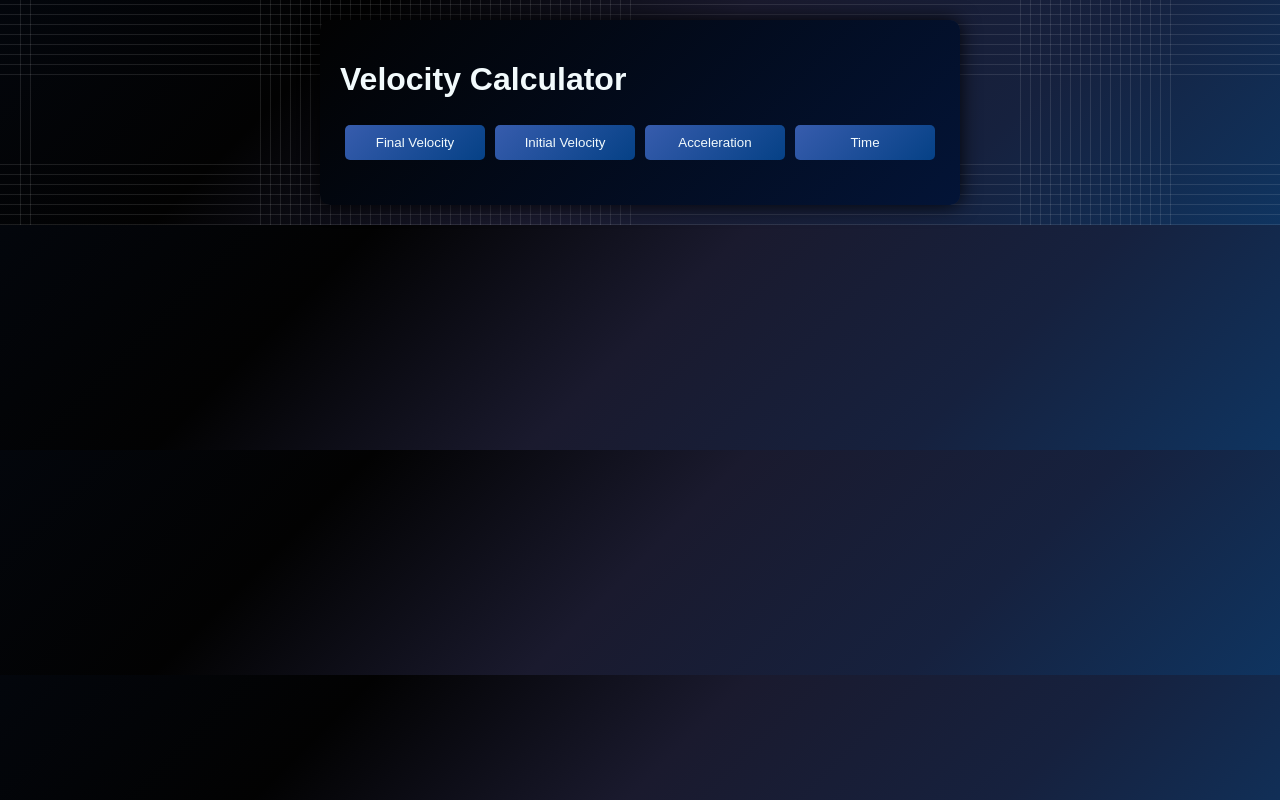
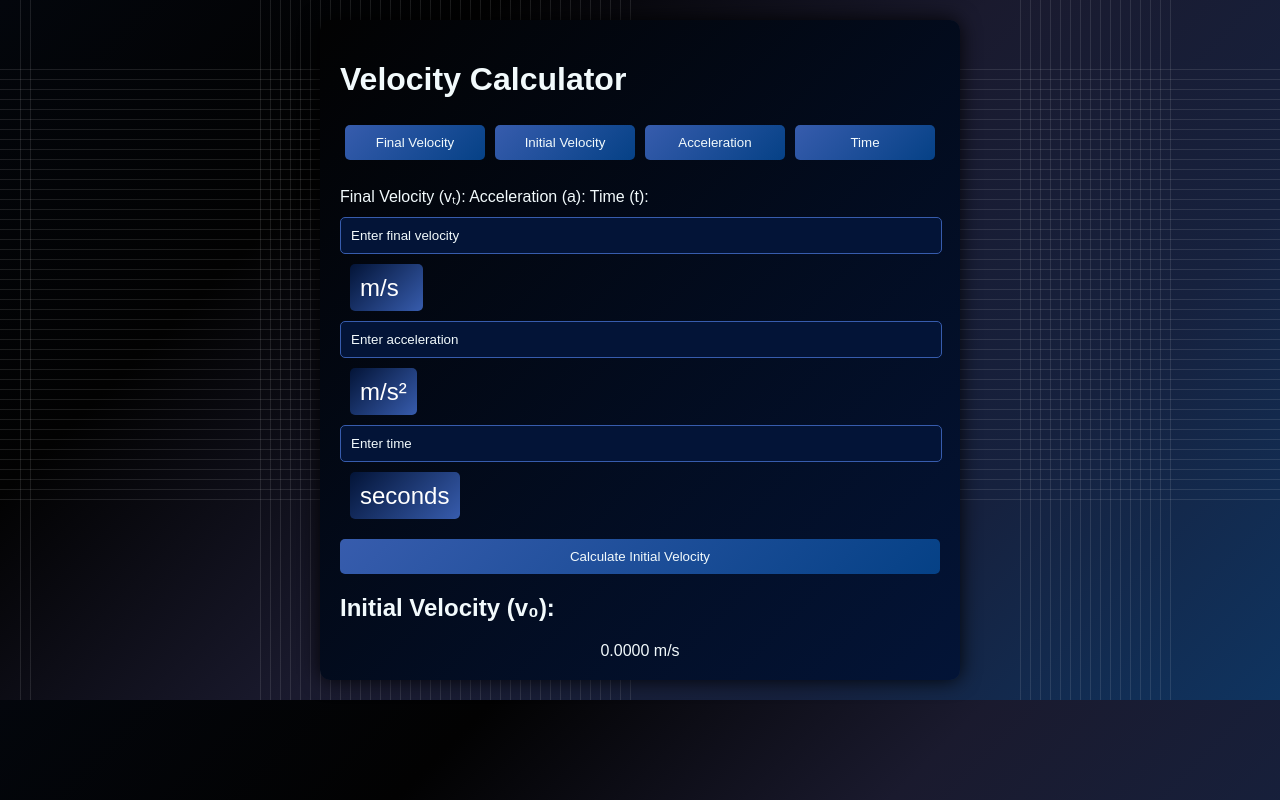
Before and after one commit to raimonvibe/Velocity-Calculator, a plain HTML site: page index.html in a window 1280 px wide. Both pictures are taken after a click on the button "Initial Velocity". Drawn offline with Linux system fonts and the light colour scheme.

Commit message:
Update index.html

```diff
--- a/index.html
+++ b/index.html
@@ -4,8 +4,7 @@
     <meta charset="UTF-8">
     <meta name="viewport" content="width=device-width, initial-scale=1.0">
     <title>Velocity Calculator</title>
-    <link rel="icon" href="favicon.ico?v=1">
-    <link rel="stylesheet" href="styles.css">
+    <link rel="stylesheet" href="styles.css"> <!-- Link to the CSS file -->
 </head>
 <body>
     <div class="container">
@@ -51,18 +50,99 @@
             <div class="output-container">
                 <span id="finalVelocityOutput">0.0000 m/s</span>
             </div>
-            <!-- Dropdown menu for unit selection -->
-            <div class="result-options">
-                <label for="finalVelocityUnitSelect">Convert to:</label>
-                <select id="finalVelocityUnitSelect" class="unit-select">
-                    <!-- Options will be dynamically added -->
-                </select>
-                <button id="convertFinalVelocityButton">Convert</button>
+        </div>
+
+        <!-- Initial Velocity Tab -->
+        <div id="initialVelocity" class="tab-content">
+            <div class="row">
+                <div class="label-column">
+                    <label for="finalVelocityIV">Final Velocity (vₜ):</label>
+                    <label for="accelerationIV">Acceleration (a):</label>
+                    <label for="timeIV">Time (t):</label>
+                </div>
+                <div class="input-column">
+                    <input type="number" id="finalVelocityIV" placeholder="Enter final velocity">
+                    <select id="finalVelocityUnitIV" class="unit-select">
+                        <option value="m/s">m/s</option>
+                        <option value="km/h">km/h</option>
+                    </select>
+                    <input type="number" id="accelerationIV" placeholder="Enter acceleration">
+                    <select id="accelerationUnitIV" class="unit-select">
+                        <option value="m/s²">m/s²</option>
+                        <option value="g">g</option>
+                    </select>
+                    <input type="number" id="timeIV" placeholder="Enter time">
+                    <select id="timeUnitIV" class="unit-select">
+                        <option value="seconds">seconds</option>
+                    </select>
+                </div>
+            </div>
+            <button id="calculateInitialVelocityButton">Calculate Initial Velocity</button>
+            <h2>Initial Velocity (v₀):</h2>
+            <div class="output-container">
+                <span id="initialVelocityOutput">0.0000 m/s</span>
             </div>
         </div>
 
-        <!-- Repeat for Initial Velocity, Acceleration, and Time Tabs -->
-        <!-- Make sure all tabs are structured similarly -->
+        <!-- Acceleration Tab -->
+        <div id="acceleration" class="tab-content">
+            <div class="row">
+                <div class="label-column">
+                    <label for="finalVelocityAcc">Final Velocity (vₜ):</label>
+                    <label for="initialVelocityAcc">Initial Velocity (v₀):</label>
+                    <label for="timeAcc">Time (t):</label>
+                </div>
+                <div class="input-column">
+                    <input type="number" id="finalVelocityAcc" placeholder="Enter final velocity">
+                    <select id="finalVelocityUnitAcc" class="unit-select">
+                        <option value="m/s">m/s</option>
+                    </select>
+                    <input type="number" id="initialVelocityAcc" placeholder="Enter initial velocity">
+                    <select id="initialVelocityUnitAcc" class="unit-select">
+                        <option value="m/s">m/s</option>
+                    </select>
+                    <input type="number" id="timeAcc" placeholder="Enter time">
+                    <select id="timeUnitAcc" class="unit-select">
+                        <option value="seconds">seconds</option>
+                    </select>
+                </div>
+            </div>
+            <button id="calculateAccelerationButton">Calculate Acceleration</button>
+            <h2>Acceleration (a):</h2>
+            <div class="output-container">
+                <span id="accelerationOutput">0.0000 m/s²</span>
+            </div>
+        </div>
+
+        <!-- Time Tab -->
+        <div id="time" class="tab-content">
+            <div class="row">
+                <div class="label-column">
+                    <label for="finalVelocityTime">Final Velocity (vₜ):</label>
+                    <label for="initialVelocityTime">Initial Velocity (v₀):</label>
+                    <label for="accelerationTime">Acceleration (a):</label>
+                </div>
+                <div class="input-column">
+                    <input type="number" id="finalVelocityTime" placeholder="Enter final velocity">
+                    <select id="finalVelocityUnitTime" class="unit-select">
+                        <option value="m/s">m/s</option>
+                    </select>
+                    <input type="number" id="initialVelocityTime" placeholder="Enter initial velocity">
+                    <select id="initialVelocityUnitTime" class="unit-select">
+                        <option value="m/s">m/s</option>
+                    </select>
+                    <input type="number" id="accelerationTime" placeholder="Enter acceleration">
+                    <select id="accelerationUnitTime" class="unit-select">
+                        <option value="m/s²">m/s²</option>
+                    </select>
+                </div>
+            </div>
+            <button id="calculateTimeButton">Calculate Time</button>
+            <h2>Time (t):</h2>
+            <div class="output-container">
+                <span id="timeOutput">0.0000 seconds</span>
+            </div>
+        </div>
     </div>
 
     <script src="acceleration.js"></script>
```
